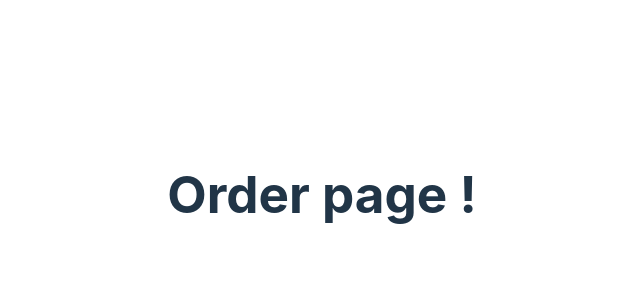
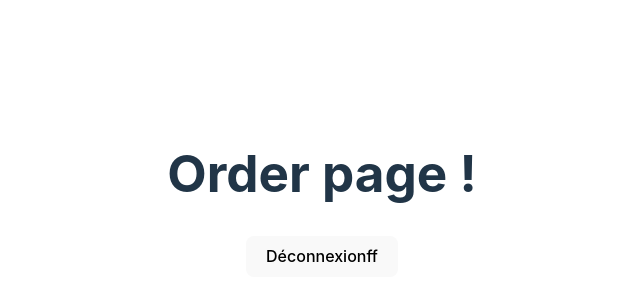
Before and after one commit to CarlMaillard/crazee-burger, a React (Vite) app: page /order in a window 1280 px wide. Shown: the part 206-506 px from the top of the page, without its empty margins (318-958 px from the left). Built offline with nearby package versions, Linux system fonts and the light colour scheme.

Commit message:
✨ F02: LOGIN < add redirection from/to OrdePage

```diff
--- a/src/components/pages/login/LoginForm.jsx
+++ b/src/components/pages/login/LoginForm.jsx
@@ -1,4 +1,5 @@
 import React, { useState } from 'react'
+import { Link } from 'react-router-dom';
 
 
 export default function LoginForm() {
@@ -25,7 +26,7 @@ export default function LoginForm() {
     <br />
     <h2>Connectez-vous </h2>
         <input value={inputValue}  type="text" placeholder='Entrez votre prénom...' onChange={handleChange} required/>
-        <button>Accéder à votre espace</button>
+        <Link to="/order" end><button> Accéder à votre espace</button></Link>
     </form>
   )
 }
--- a/src/components/pages/order/OrderPage.jsx
+++ b/src/components/pages/order/OrderPage.jsx
@@ -1,4 +1,5 @@
 import React from 'react'
+import { Link } from 'react-router-dom'
 
 export default function OrderPage () {
     //state
@@ -7,7 +8,10 @@ export default function OrderPage () {
 
     //affichage (render)
   return    (
-    <h1>Order page !</h1>
+    <div>
+      <h1>Order page !</h1>
+      <Link to="/" end><button>Déconnexionff</button></Link>
+    </div>
 
   )
 }
```
